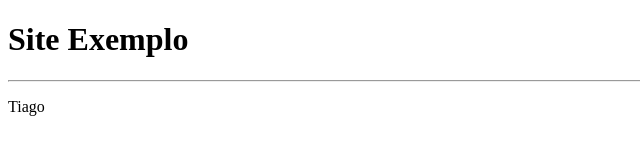
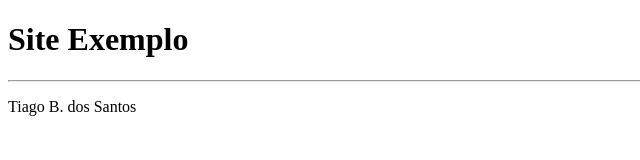
Before and after one commit to tiagotecinternet24/exemplos-git, a plain HTML site: page index.html in a window 1280 px wide. Shown: the full height of the page, 0-640 px from the left. Drawn offline with Linux system fonts and the light colour scheme.

Commit message:
Atualiza nome e sobrenome

```diff
--- a/index.html
+++ b/index.html
@@ -9,6 +9,6 @@
 <body>
     <h1>Site Exemplo</h1>
     <hr>
-    <p>Tiago</p>
+    <p>Tiago B. dos Santos</p>
 </body>
 </html>
```
